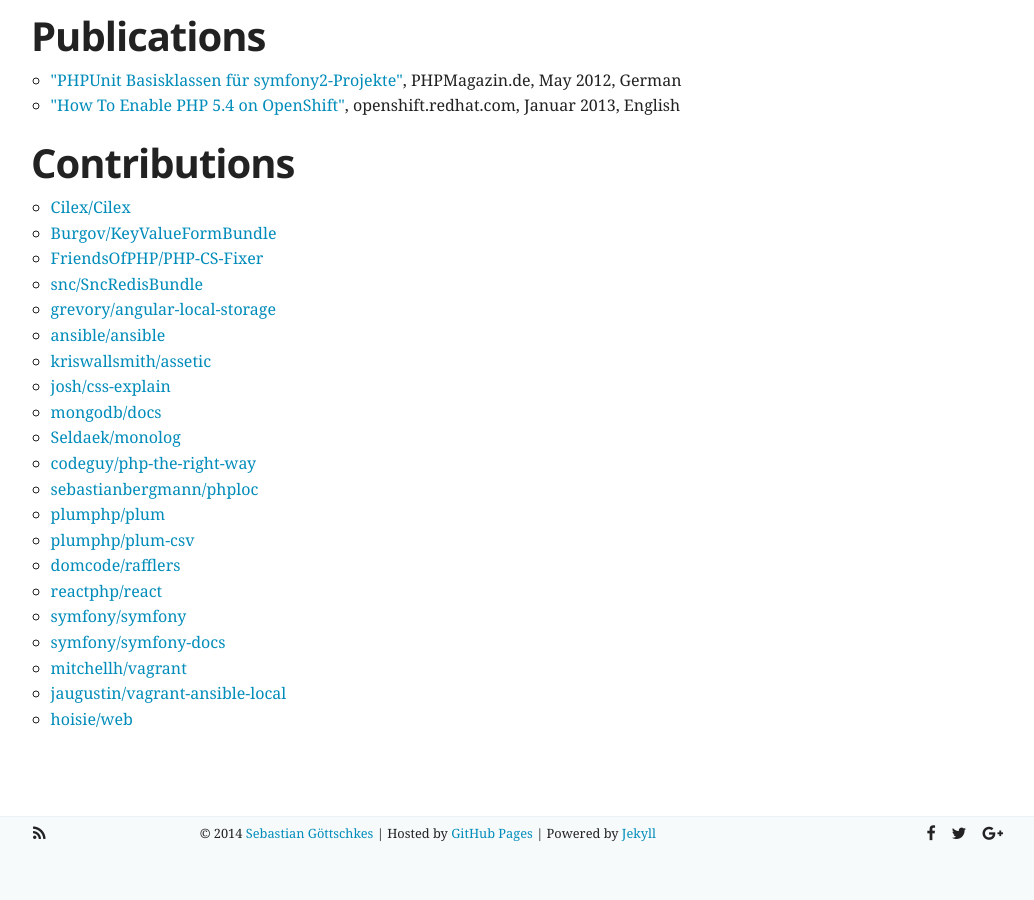
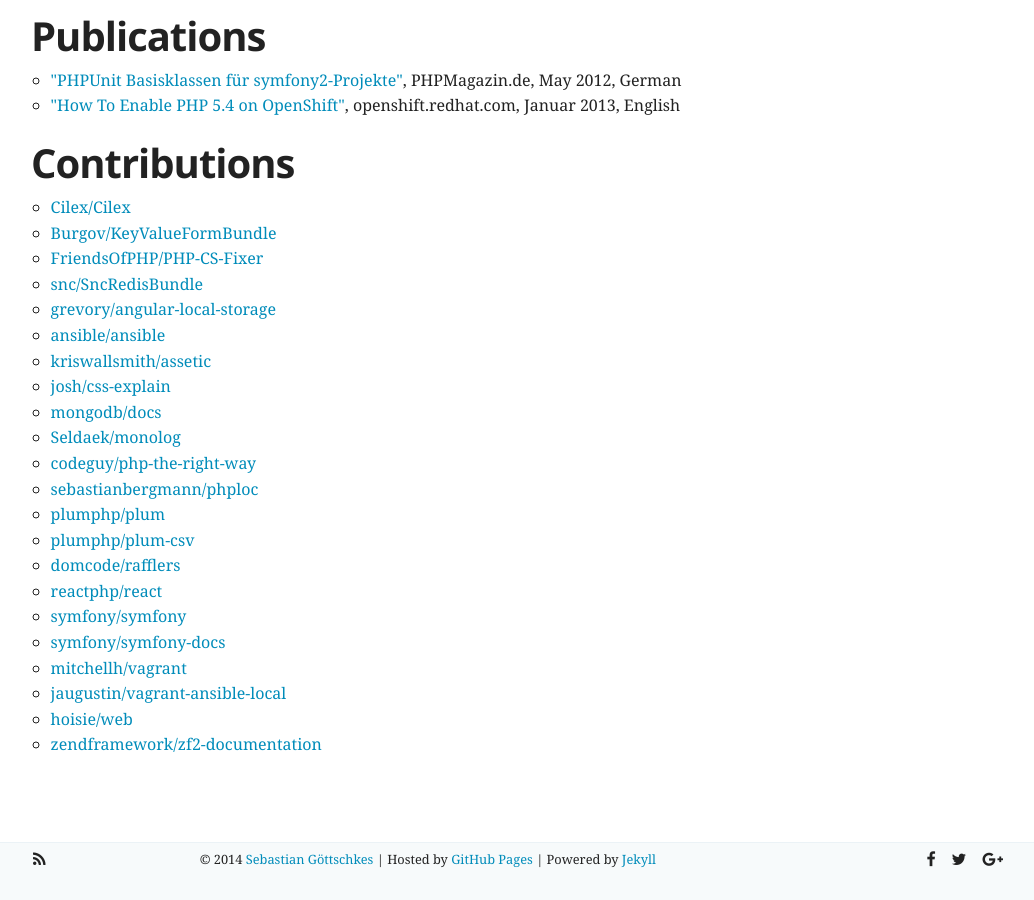
Before and after one commit to Sgoettschkes/sgoettschkes.github.io, a Jekyll site: the page built from about.html, in a window 1280 px wide and 900 px high, scrolled down 1990 px. Shown: the whole window, without its empty margins (122-1156 px from the left). Built offline with Jekyll 4.4.1, drawn with Linux system fonts in a browser that asks for light colours; nearby versions of some CDN libraries; before the commit the page ends 2864 px from its top, so only the background shows below that.

Commit message:
Adding zendframework docu to contributions

```diff
--- a/_data/about/contributions.yml
+++ b/_data/about/contributions.yml
@@ -40,3 +40,5 @@
   repo: symfony
 - org: josh
   repo: css-explain
+- org: zendframework
+  repo: zf2-documentation
```
